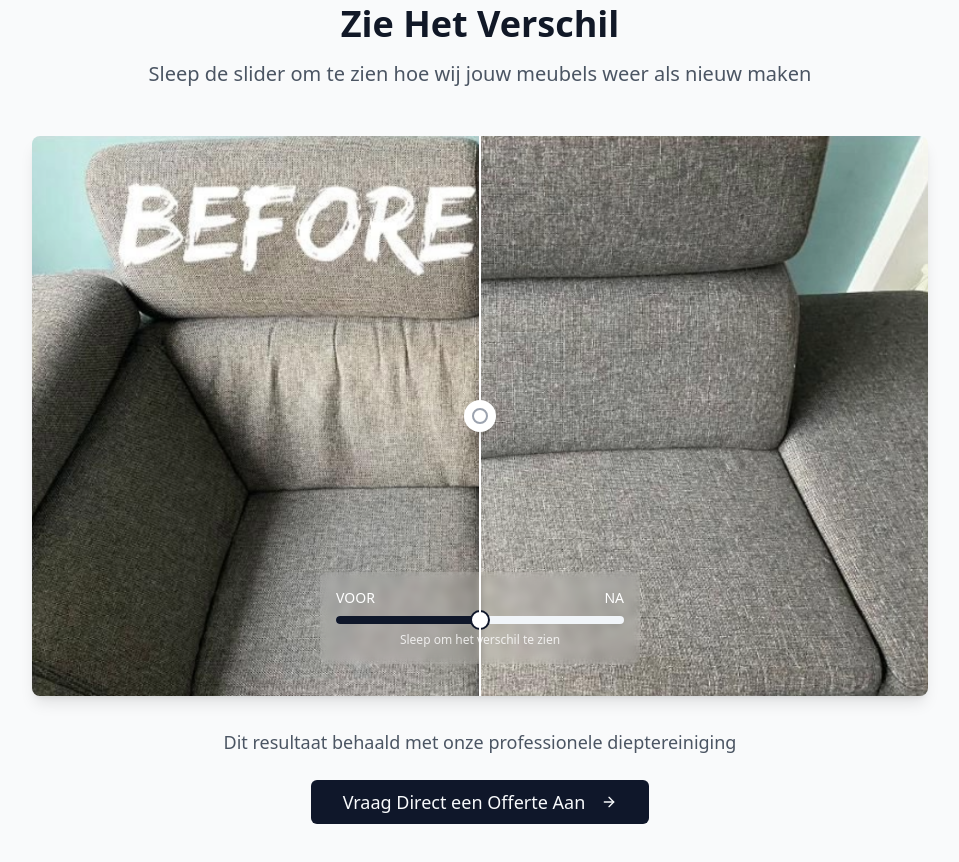
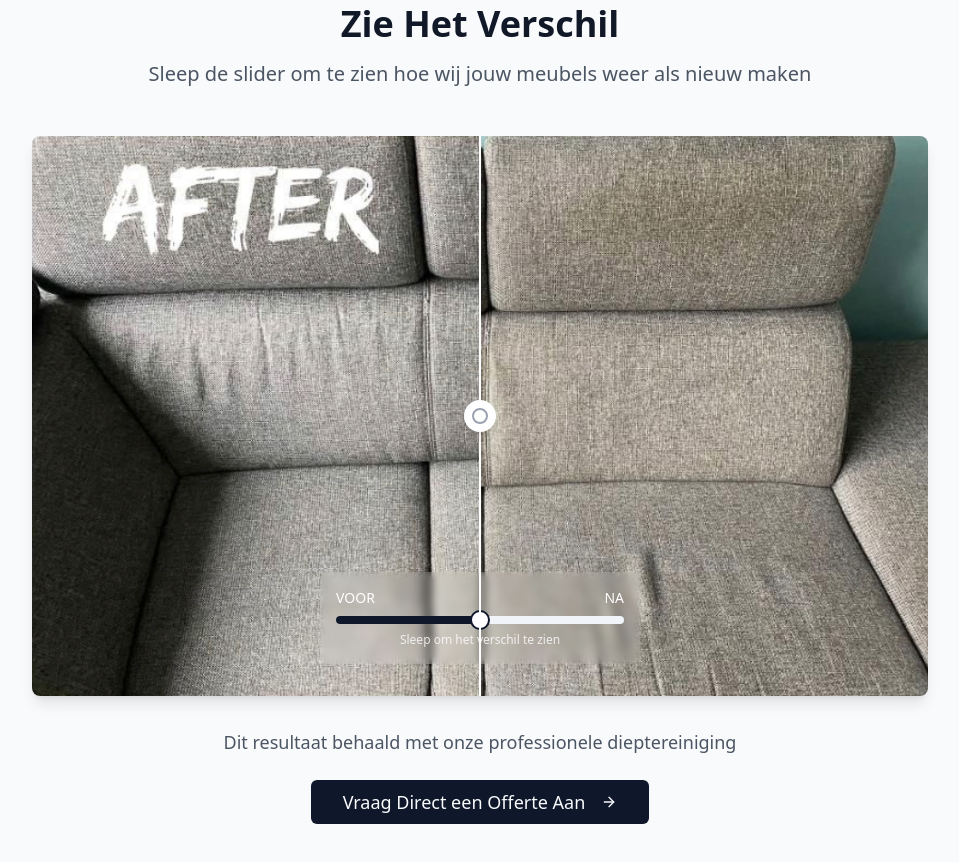
Before and after one commit to yourimarketing/meubelreinigingsexpert, a React (Vite) app: page / in a window 1280 px wide. Shown: the part 860-1722 px from the top of the page, without its empty margins (160-1119 px from the left). Built offline with nearby package versions, Linux system fonts and the light colour scheme.

Commit message:
Fix slider direction
Correct slider behavior to show the "after" image when sliding right.

```diff
--- a/src/components/BeforeAfterSlider.tsx
+++ b/src/components/BeforeAfterSlider.tsx
@@ -24,7 +24,7 @@ const BeforeAfterSlider = ({
       <div
         className="absolute inset-0"
         style={{
-          clipPath: `inset(0 ${100 - sliderValue[0]}% 0 0)`
+          clipPath: `inset(0 0 0 ${sliderValue[0]}%)`
         }}
       >
         <img
@@ -38,7 +38,7 @@ const BeforeAfterSlider = ({
       <div
         className="absolute inset-0"
         style={{
-          clipPath: `inset(0 0 0 ${sliderValue[0]}%)`
+          clipPath: `inset(0 ${100 - sliderValue[0]}% 0 0)`
         }}
       >
         <img
```
